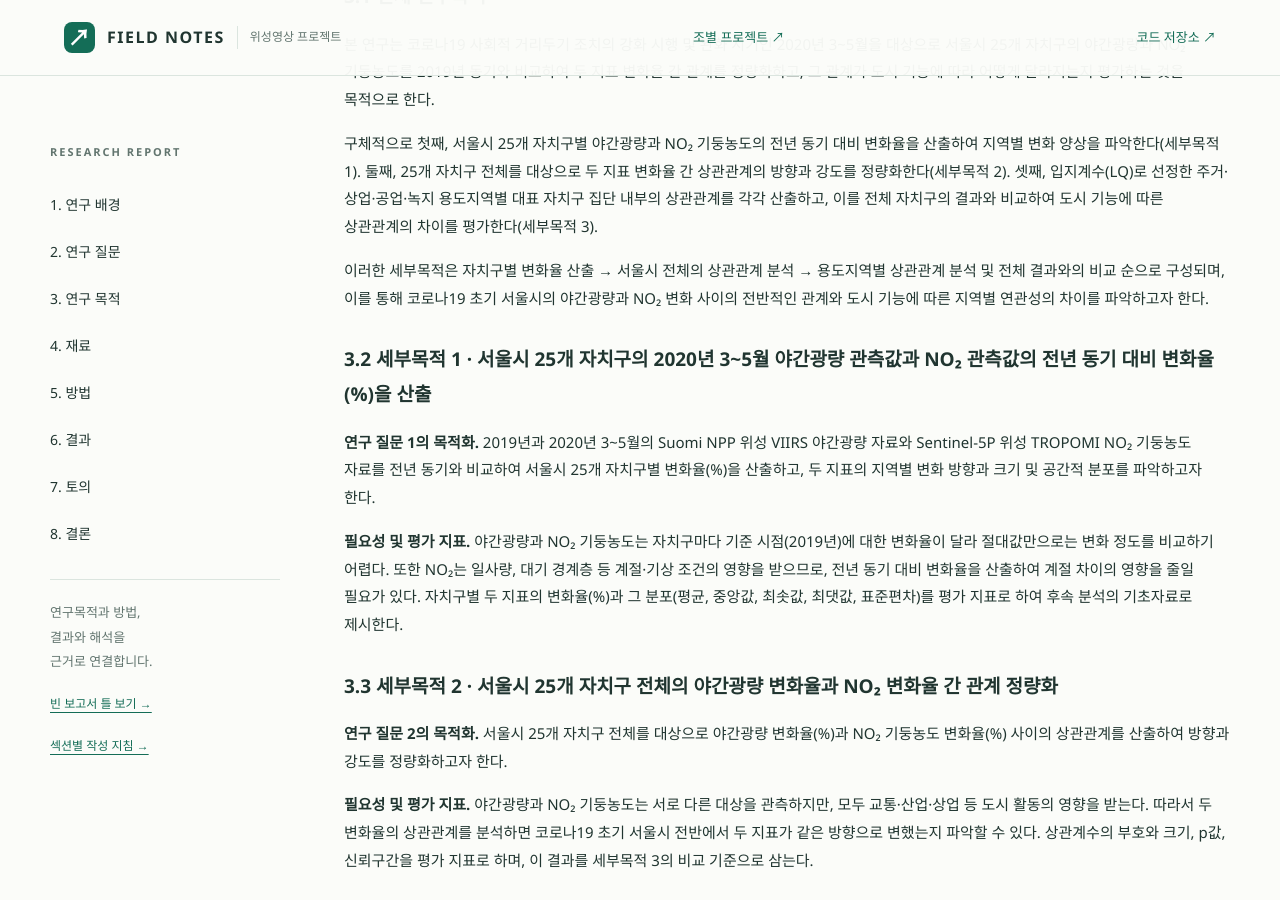
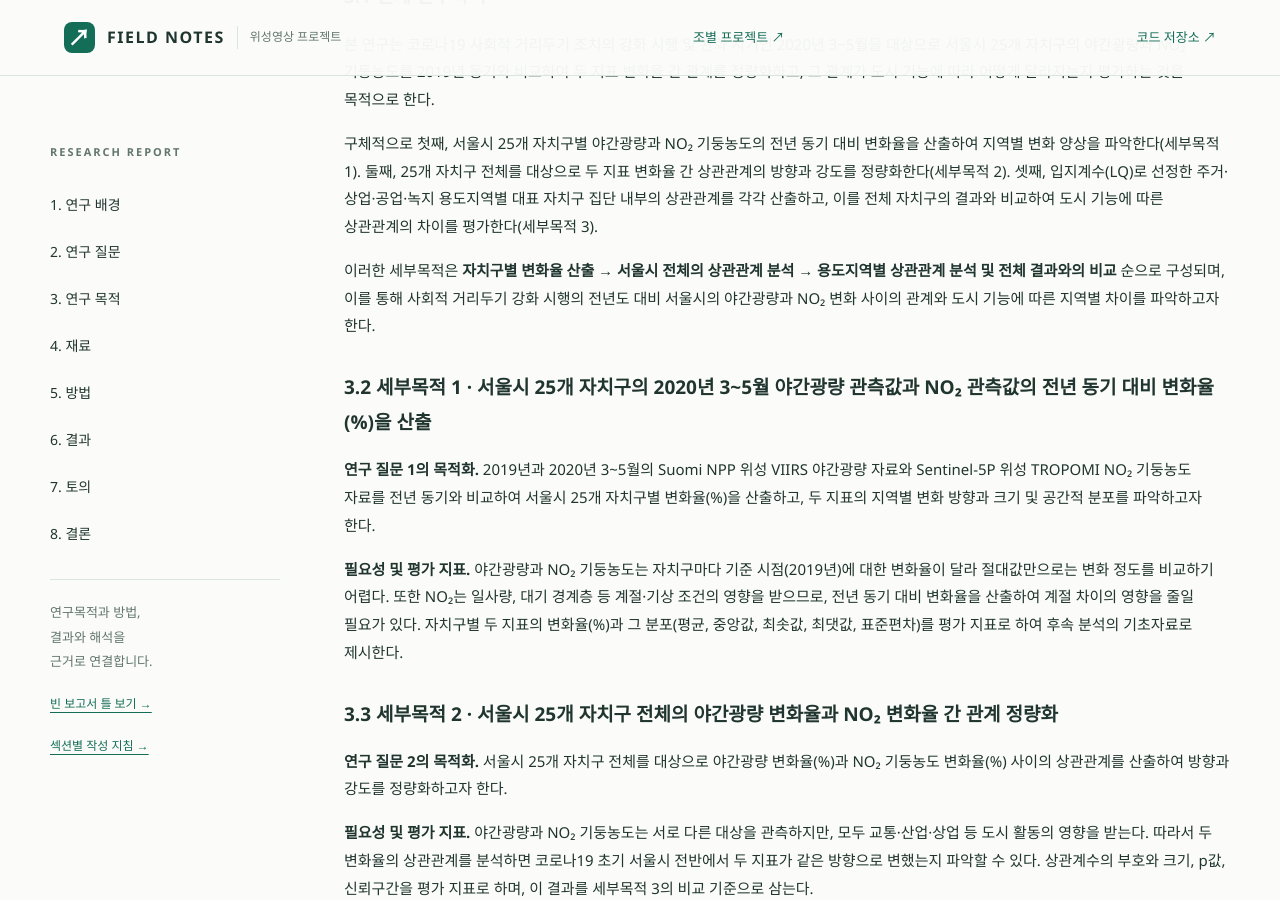
Before and after one commit to rlawkdgns3550-cmyk/surveying2_team03, a Jekyll site: the page built from docs/index.md, in a window 1280 px wide and 900 px high, scrolled down 6033 px. Built offline with Jekyll 4.4.1, drawn with Linux system fonts in a browser that asks for light colours.

Commit message:
Update index.md

```diff
--- a/docs/index.md
+++ b/docs/index.md
@@ -62,7 +62,7 @@ badge: "빈 학술 보고서 틀"
 
 구체적으로 첫째, 서울시 25개 자치구별 야간광량과 NO₂ 기둥농도의 전년 동기 대비 변화율을 산출하여 지역별 변화 양상을 파악한다(세부목적 1). 둘째, 25개 자치구 전체를 대상으로 두 지표 변화율 간 상관관계의 방향과 강도를 정량화한다(세부목적 2). 셋째, 입지계수(LQ)로 선정한 주거·상업·공업·녹지 용도지역별 대표 자치구 집단 내부의 상관관계를 각각 산출하고, 이를 전체 자치구의 결과와 비교하여 도시 기능에 따른 상관관계의 차이를 평가한다(세부목적 3).
 
-이러한 세부목적은 자치구별 변화율 산출 → 서울시 전체의 상관관계 분석 → 용도지역별 상관관계 분석 및 전체 결과와의 비교 순으로 구성되며, 이를 통해 코로나19 초기 서울시의 야간광량과 NO₂ 변화 사이의 전반적인 관계와 도시 기능에 따른 지역별 연관성의 차이를 파악하고자 한다.
+이러한 세부목적은 **자치구별 변화율 산출 → 서울시 전체의 상관관계 분석 → 용도지역별 상관관계 분석 및 전체 결과와의 비교** 순으로 구성되며, 이를 통해 사회적 거리두기 강화 시행의 전년도 대비 서울시의 야간광량과 NO₂ 변화 사이의 관계와 도시 기능에 따른 지역별 차이를 파악하고자 한다.
 
 ### 3.2 세부목적 1 · 서울시 25개 자치구의 2020년 3~5월 야간광량 관측값과 NO₂ 관측값의 전년 동기 대비 변화율(%)을 산출
 **연구 질문 1의 목적화.** 2019년과 2020년 3~5월의 Suomi NPP 위성 VIIRS 야간광량 자료와 Sentinel-5P 위성 TROPOMI NO₂ 기둥농도 자료를 전년 동기와 비교하여 서울시 25개 자치구별 변화율(%)을 산출하고, 두 지표의 지역별 변화 방향과 크기 및 공간적 분포를 파악하고자 한다.
```
